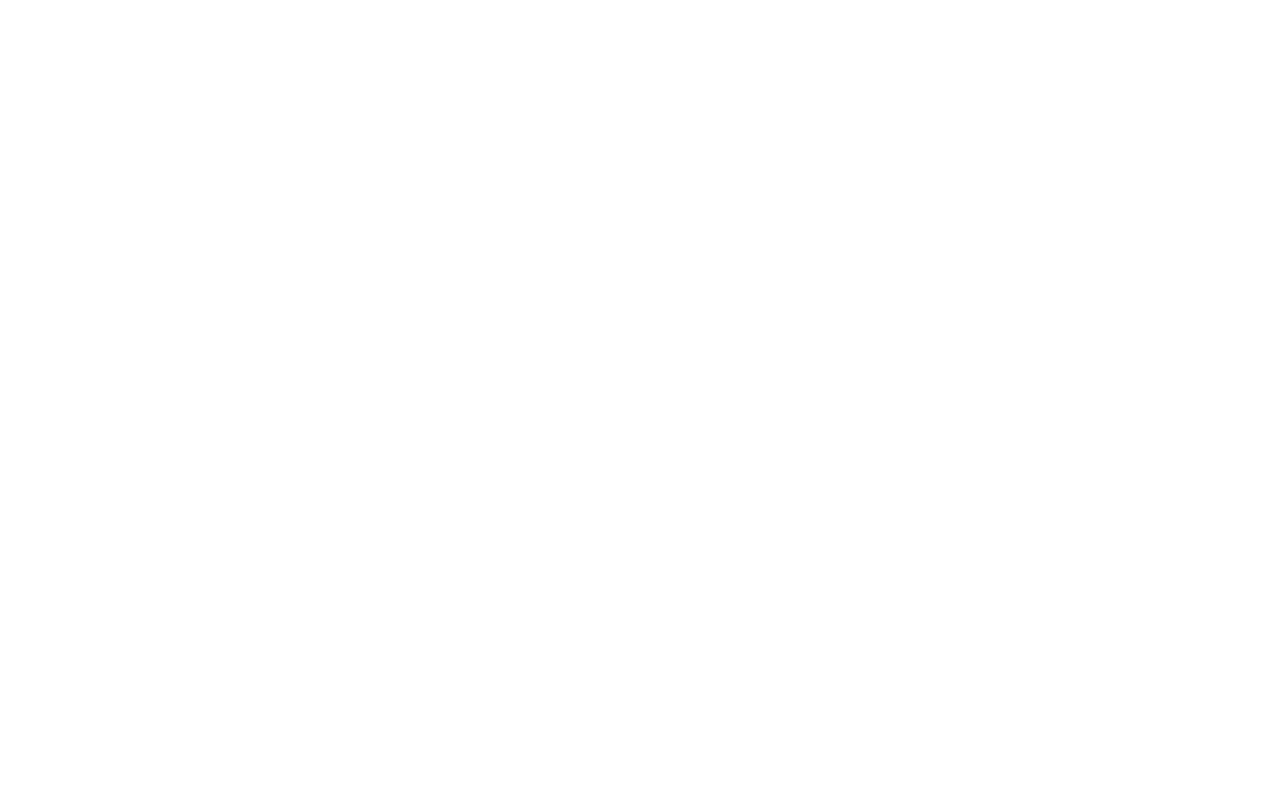
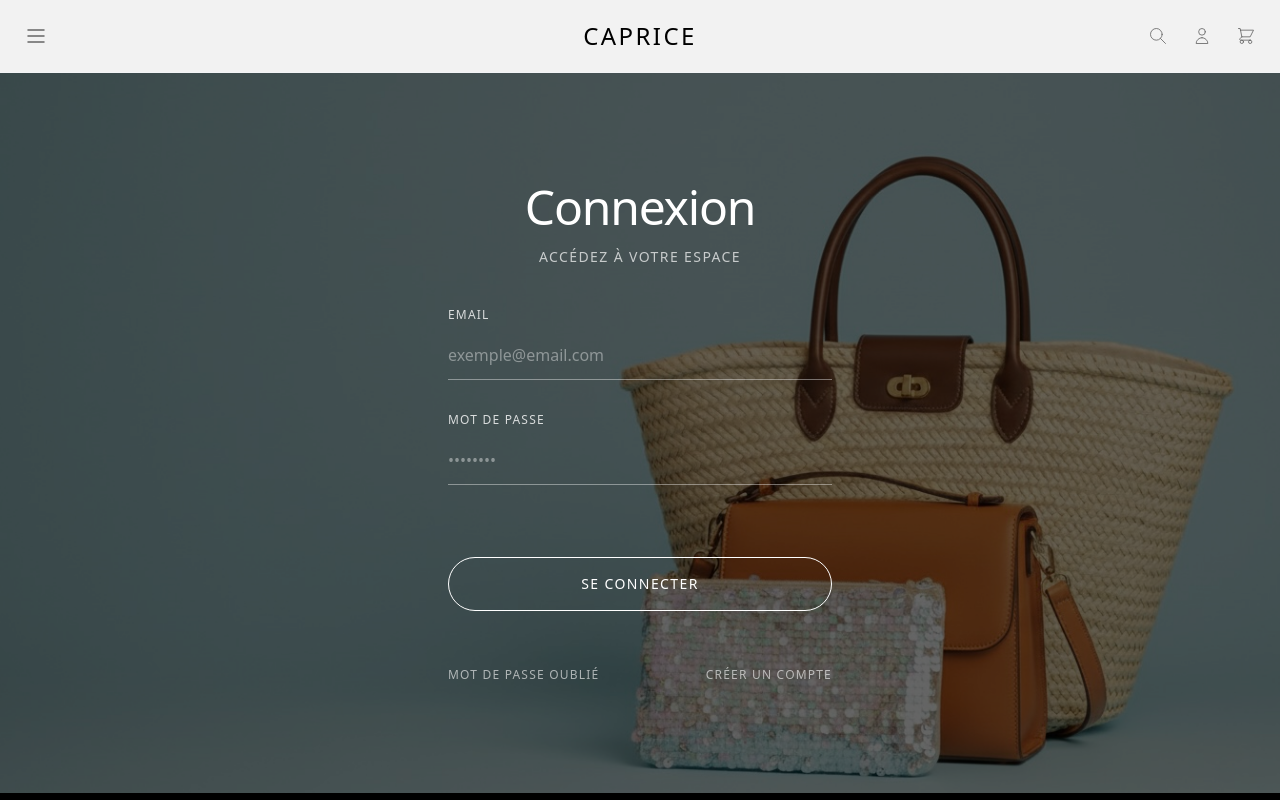
Before and after one commit to Marcemmanuel1/website-ecommerce, a React (Vite) app: page /login in a window 1280 px wide. Before the commit this address had no page. Shown: the top 800 px of the page. Built offline with nearby package versions, Linux system fonts and the light colour scheme.

Commit message:
first commit

```diff
--- a/index.html
+++ b/index.html
@@ -4,7 +4,7 @@
     <meta charset="UTF-8" />
     <link rel="icon" type="image/svg+xml" href="/vite.svg" />
     <meta name="viewport" content="width=device-width, initial-scale=1.0" />
-    <title>e-commerce-web-site</title>
+    <title>Caprice</title>
   </head>
   <body>
     <div id="root"></div>
--- a/src/App.tsx
+++ b/src/App.tsx
@@ -3,7 +3,7 @@
 import "./App.css";
 import Detail from "./pages/Detail";
 import Product from "./pages/Product";
-
+import Login from "./pages/Login";
 function App() {
   return (
     <Router>
@@ -11,6 +11,7 @@
         <Route path="/" element={<Home />} />
         <Route path="/detail" element={<Detail />} />
         <Route path="/products" element={<Product />} />
+        <Route path="/login" element={<Login />} />
 
       </Routes>
     </Router>
--- /dev/null
+++ b/src/pages/Login.tsx
@@ -0,0 +1,101 @@
+import { useState } from "react";
+import Navbar from "../components/Navbar";
+import Footer from "../components/Footer";
+
+const Login = () => {
+  const [email, setEmail] = useState("");
+  const [password, setPassword] = useState("");
+
+  const handleSubmit = (e: React.FormEvent) => {
+    e.preventDefault();
+    console.log({ email, password });
+  };
+
+  return (
+    <div className="min-h-screen bg-black">
+      <Navbar cartItemsCount={0} onCartClick={() => { }} />
+
+      {/* Hero Login */}
+      <section
+        className="relative h-[90vh] flex items-center justify-center text-white"
+        style={{
+          backgroundImage: "url('/hero-section-deux.jpeg')",
+          backgroundSize: "cover",
+          backgroundPosition: "center",
+        }}
+      >
+        {/* Overlay */}
+        <div className="absolute inset-0 bg-black/60" />
+
+        {/* Form Container */}
+        <div className="relative z-10 w-full max-w-md px-8">
+          <div className="mb-10 text-center">
+            <h1 className="text-4xl md:text-5xl font-light tracking-tight mb-4">
+              Connexion
+            </h1>
+            <p className="text-sm tracking-widest uppercase text-white/70">
+              Accédez à votre espace
+            </p>
+          </div>
+
+          <form
+            onSubmit={handleSubmit}
+            className="space-y-8"
+          >
+            {/* Email */}
+            <div>
+              <label className="block text-xs tracking-widest uppercase mb-2 text-white/80">
+                Email
+              </label>
+              <input
+                type="email"
+                value={email}
+                onChange={(e) => setEmail(e.target.value)}
+                required
+                className="w-full bg-transparent border-b border-white/40 py-3 text-white placeholder-white/40 focus:outline-none focus:border-white transition-colors"
+                placeholder="exemple@email.com"
+              />
+            </div>
+
+            {/* Password */}
+            <div>
+              <label className="block text-xs tracking-widest uppercase mb-2 text-white/80">
+                Mot de passe
+              </label>
+              <input
+                type="password"
+                value={password}
+                onChange={(e) => setPassword(e.target.value)}
+                required
+                className="w-full bg-transparent border-b border-white/40 py-3 text-white placeholder-white/40 focus:outline-none focus:border-white transition-colors"
+                placeholder="••••••••"
+              />
+            </div>
+
+            {/* Submit */}
+            <button
+              type="submit"
+              className="w-full mt-10 border border-white py-4 rounded-full text-sm tracking-widest uppercase hover:bg-white hover:text-black transition-all duration-300"
+            >
+              Se connecter
+            </button>
+
+            {/* Links */}
+            <div className="flex justify-between text-xs tracking-widest uppercase text-white/60 mt-6">
+              <a href="/forgot-password" className="hover:text-white transition">
+                Mot de passe oublié
+              </a>
+              <a href="/register" className="hover:text-white transition">
+                Créer un compte
+              </a>
+            </div>
+          </form>
+        </div>
+      </section>
+
+      <Footer />
+    </div>
+  );
+};
+
+export default Login;
```
